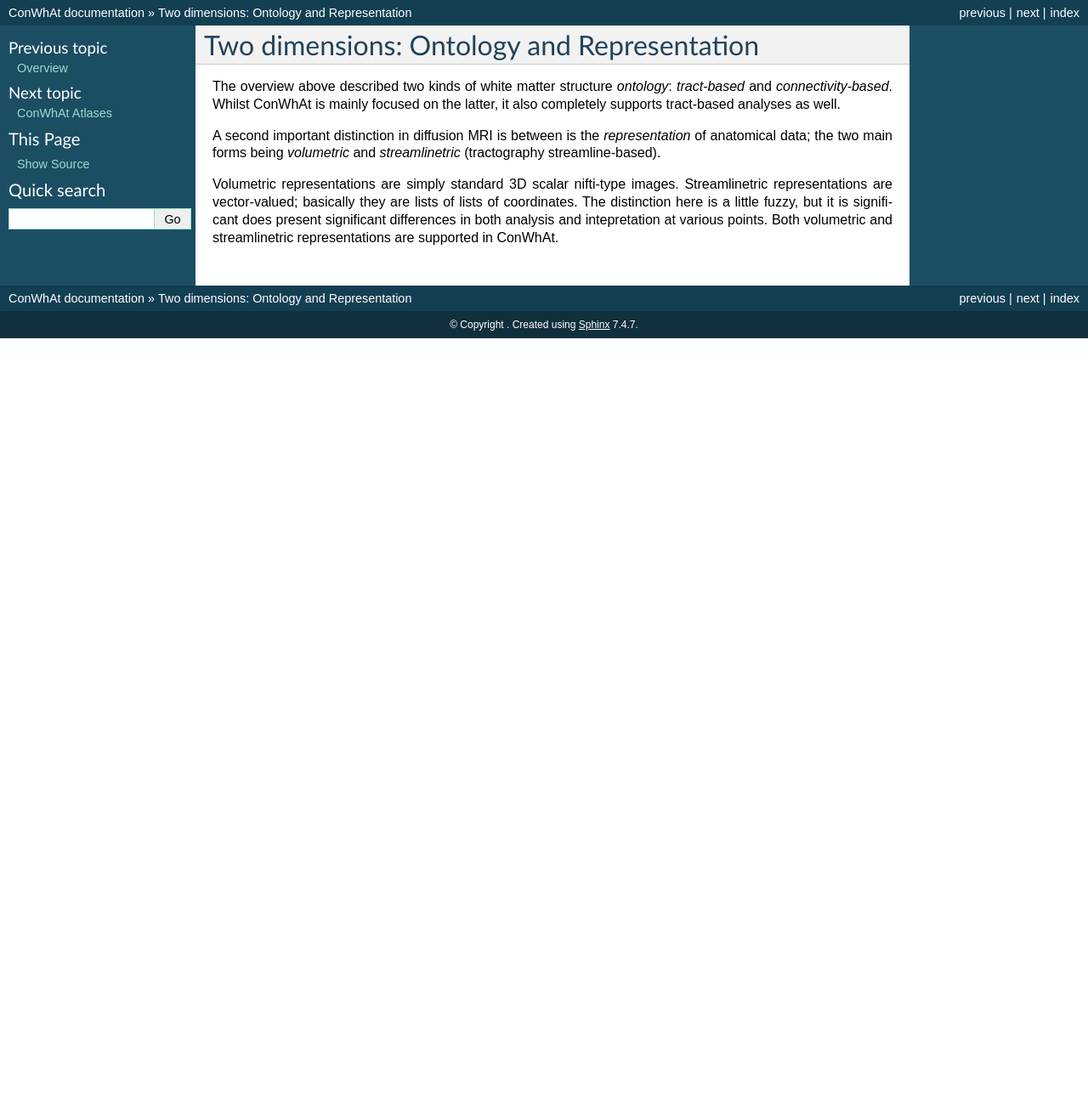
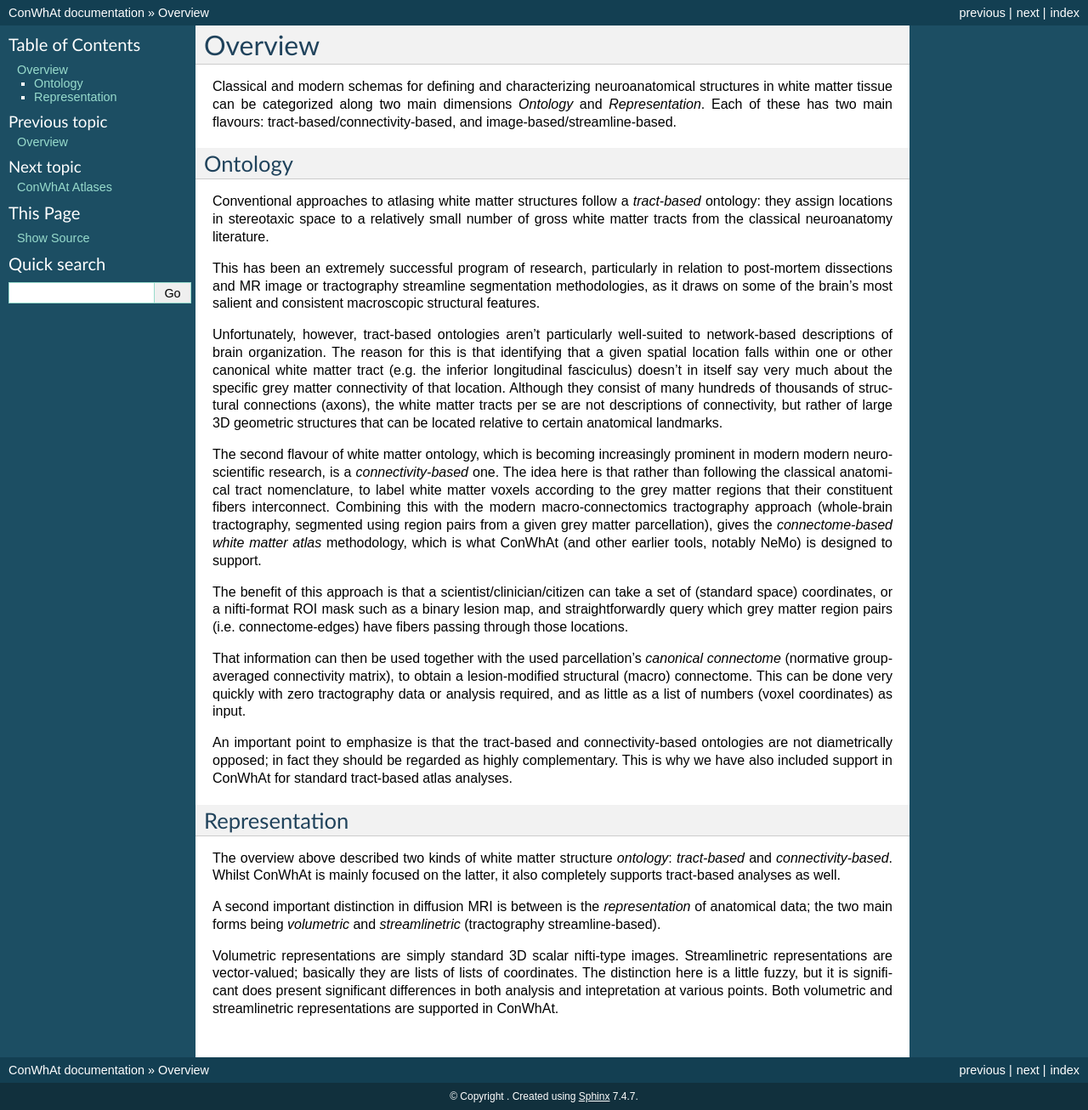
Before and after one commit to JohnGriffiths/ConWhAt, a Sphinx documentation site: the page built from docs/about_conwhat/ontology_and_representation.rst, in a window 1280 px wide. Shown: the whole page at 85% size. Built offline with Sphinx 7.4.7, drawn with Linux system fonts in a browser that asks for light colours; before the commit the page ends 900 px from its top, so only the background shows below that.

Commit message:
modified ontology and represenation

```diff
--- a/docs/about_conwhat/ontology_and_representation.rst
+++ b/docs/about_conwhat/ontology_and_representation.rst
@@ -1,6 +1,33 @@
-===========================================
-Two dimensions: Ontology and Representation
-===========================================
+========
+Overview
+========
+
+
+Classical and modern schemas for defining and characterizing neuroanatomical structures in white matter tissue can be categorized along two main dimensions *Ontology* and *Representation*. Each of these has two main flavours: tract-based/connectivity-based, and image-based/streamline-based.
+
+
+Ontology
+---------
+
+Conventional approaches to atlasing white matter structures follow a *tract-based* ontology: they assign locations in stereotaxic space to a relatively small number of gross white matter tracts from the classical neuroanatomy literature.
+
+This has been an extremely successful program of research, particularly in relation to post-mortem dissections and MR image or tractography streamline segmentation methodologies, as it draws on some of the brain's most salient and consistent macroscopic structural features.
+
+Unfortunately, however, tract-based ontologies aren't particularly well-suited to network-based descriptions of brain organization. The reason for this is that identifying that a given spatial location falls within one or other canonical white matter tract (e.g. the inferior longitudinal fasciculus) doesn't in itself say very much about the specific grey matter connectivity of that location. Although they consist of many hundreds of thousands of structural connections (axons), the white matter tracts per se are not descriptions of connectivity, but rather of large 3D geometric structures that can be located relative to certain anatomical landmarks.
+
+The second flavour of white matter ontology, which is becoming increasingly prominent in modern modern neuroscientific research, is a *connectivity-based* one. The idea here is that rather than following the classical anatomical tract nomenclature, to label white matter voxels according to the grey matter regions that their constituent fibers interconnect. Combining this with the modern macro-connectomics tractography approach (whole-brain tractography, segmented using region pairs from a given grey matter parcellation), gives the *connectome-based white matter atlas* methodology,  which is what ConWhAt (and other earlier tools, notably NeMo) is designed to support.
+
+The benefit of this approach is that a scientist/clinician/citizen can take a set of (standard space) coordinates, or a nifti-format ROI mask such as a binary lesion map, and straightforwardly query which grey matter region pairs (i.e. connectome-edges) have fibers passing through those locations.
+
+That information can then be used together with the used parcellation's *canonical connectome* (normative group-averaged connectivity matrix), to obtain a lesion-modified structural (macro) connectome. This can be done very quickly with zero tractography data or analysis required, and as little as a list of numbers (voxel coordinates) as input.
+
+An important point to emphasize is that the tract-based and connectivity-based ontologies are not diametrically opposed; in fact they should be regarded as highly complementary. This is why we have also included support in ConWhAt for standard tract-based atlas analyses.
+
+
+
+Representation
+--------------
+
 
 The overview above described two kinds of white matter structure *ontology*: *tract-based* and *connectivity-based*. Whilst ConWhAt is mainly focused on the latter, it also completely supports tract-based analyses as well.
 
```
